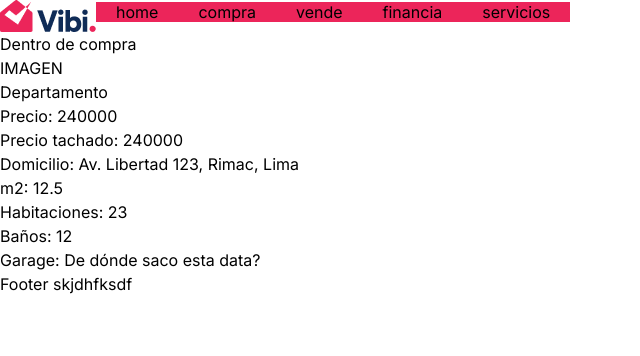
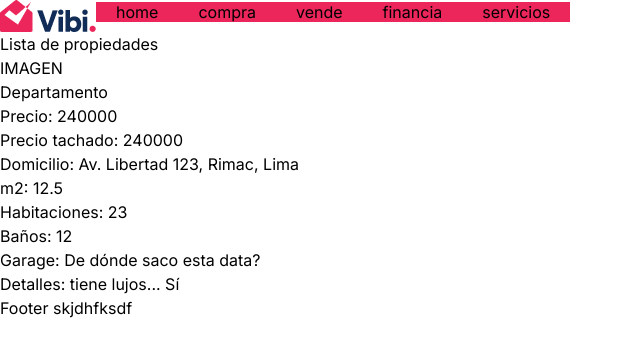
Before and after one commit to gastondvoskin/vibi, a Next.js app in the folder vibi-client/: page /compra in a window 1280 px wide. Shown: the top 356 px of the page, without its empty margins (0-640 px from the left). Built offline with nearby package versions, Linux system fonts and the light colour scheme.

Commit message:
fixing Card

```diff
--- a/vibi-client/app/compra/page.tsx
+++ b/vibi-client/app/compra/page.tsx
@@ -3,7 +3,7 @@ import CardsContainer from "../../components/CardsContainer"
 export default function Compra() {
   return (
     <main>
-      <h1>Dentro de compra</h1>
+      <h1>Lista de propiedades</h1>
       <CardsContainer />
     </main>
   )
--- a/vibi-client/components/Card.tsx
+++ b/vibi-client/components/Card.tsx
@@ -1,4 +1,4 @@
-import Image from "next/image";
+/* import Image from "next/image"; */
 
 const Card = ({
   property,
@@ -20,6 +20,7 @@ const Card = ({
       <h1>Habitaciones: {propertyInformation.rooms}</h1>
       <h1>Baños: {propertyInformation.baths}</h1>
       <h1>Garage: De dónde saco esta data?</h1> {/* parking? */}
+      <h1>Detalles: tiene lujos... {propertyDetail.luxury ? "Sí" : "No"}</h1>
     </div>
   );
 };
```
